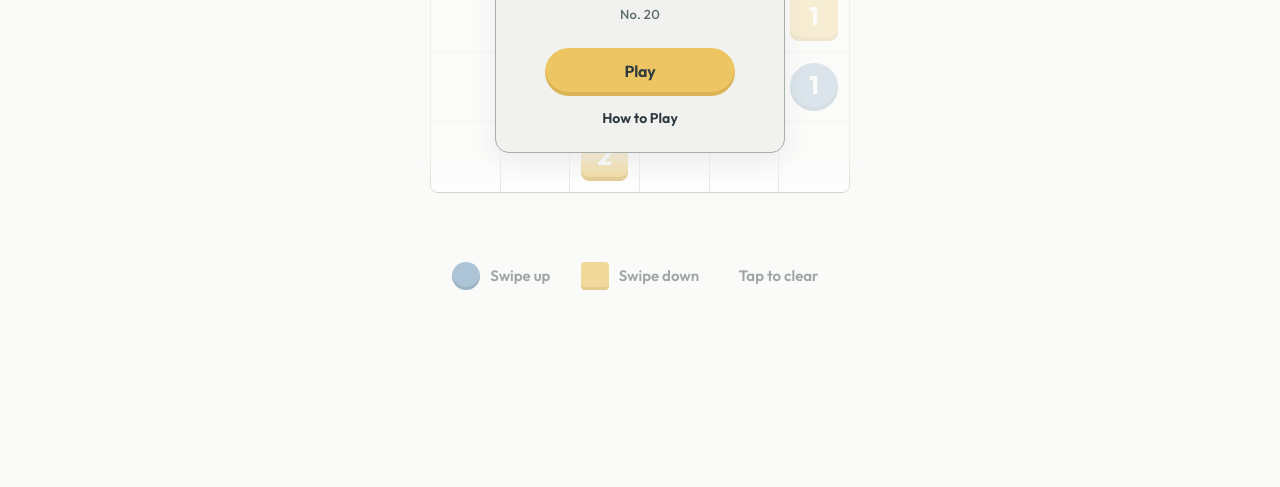
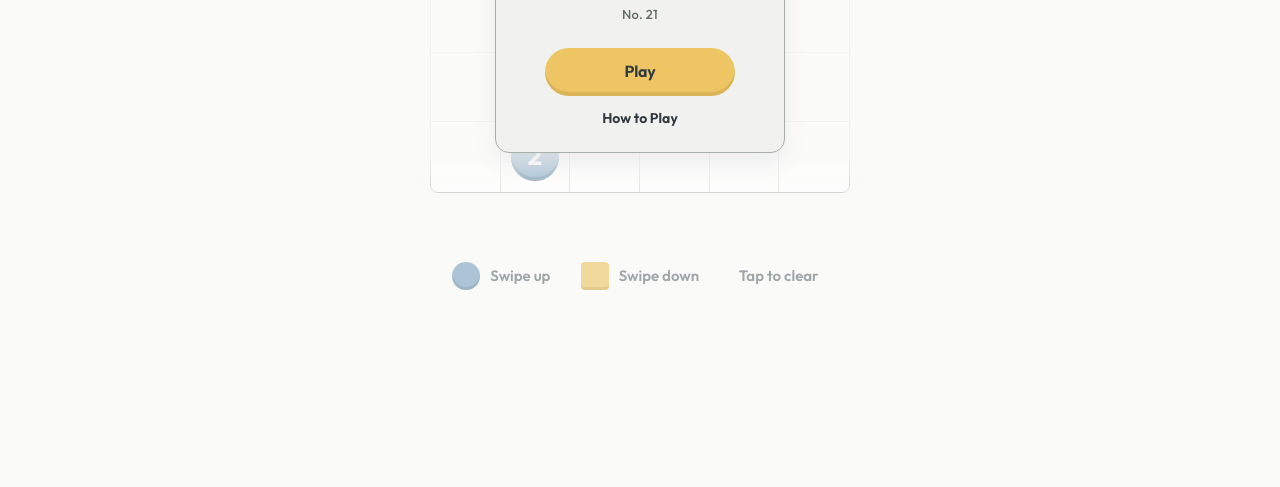
Before and after one commit to tpguenther/Sequentia, a plain HTML site: page index.html in a window 1280 px wide. Shown: the part 313-800 px from the top of the page. Drawn offline with Linux system fonts and the light colour scheme.

Commit message:
Add files via upload

```diff
--- a/index.html
+++ b/index.html
@@ -2132,7 +2132,7 @@ body.neighbors-started #game-screen.controls-fading #key {
 </style>
 </head><body>
 <main id="game-screen">
-<header class="game-header"><button id="archive-back" class="header-icon" type="button" aria-label="Back to Archive" title="Archive"><svg aria-hidden="true" viewBox="0 0 24 24"><path d="M20 12H5m5-5-5 5 5 5"/></svg></button><button aria-label="Archive" class="header-icon dotsoku-archive-trigger" id="archive-toggle" title="Archive" type="button"><svg aria-hidden="true" viewBox="0 0 24 24"><rect x="3" y="5" width="18" height="16" rx="2"/><path d="M8 3v4M16 3v4M3 10h18M8 14h2M14 14h2M8 18h2"/></svg></button><div class="game-header-brand"><h1 class="NUM_TITLE">neighbors</h1><div class="game-puzzle-number" id="game-puzzle-number">Puzzle #20</div></div><div class="header-tools"><button aria-label="Mute sound" aria-pressed="true" class="header-icon" id="sound" title="Mute sound" type="button"><svg aria-hidden="true" viewBox="0 0 24 24"><path d="M11 5 6.5 9H3.5v6h3L11 19V5Z"/><path class="sound-waves" d="M15 9a4 4 0 0 1 0 6M18 6a8 8 0 0 1 0 12"/><path class="sound-slash" d="M16 9l5 6m0-6-5 6"/></svg></button><button aria-label="How to Play" class="header-icon header-help" id="help" title="How to Play"><svg aria-hidden="true" viewBox="0 0 24 24"><circle class="help-ring" cx="12" cy="12" r="9"/><path d="M9.25 9.1a2.95 2.95 0 0 1 5.7 1c0 2.1-2.95 2.65-2.95 4.4"/><circle class="help-dot" cx="12" cy="17.65" r="1"/></svg></button></div></header>
+<header class="game-header"><button id="archive-back" class="header-icon" type="button" aria-label="Back to Archive" title="Archive"><svg aria-hidden="true" viewBox="0 0 24 24"><path d="M20 12H5m5-5-5 5 5 5"/></svg></button><button aria-label="Archive" class="header-icon dotsoku-archive-trigger" id="archive-toggle" title="Archive" type="button"><svg aria-hidden="true" viewBox="0 0 24 24"><rect x="3" y="5" width="18" height="16" rx="2"/><path d="M8 3v4M16 3v4M3 10h18M8 14h2M14 14h2M8 18h2"/></svg></button><div class="game-header-brand"><h1 class="NUM_TITLE">neighbors</h1><div class="game-puzzle-number" id="game-puzzle-number">Puzzle #21</div></div><div class="header-tools"><button aria-label="Mute sound" aria-pressed="true" class="header-icon" id="sound" title="Mute sound" type="button"><svg aria-hidden="true" viewBox="0 0 24 24"><path d="M11 5 6.5 9H3.5v6h3L11 19V5Z"/><path class="sound-waves" d="M15 9a4 4 0 0 1 0 6M18 6a8 8 0 0 1 0 12"/><path class="sound-slash" d="M16 9l5 6m0-6-5 6"/></svg></button><button aria-label="How to Play" class="header-icon header-help" id="help" title="How to Play"><svg aria-hidden="true" viewBox="0 0 24 24"><circle class="help-ring" cx="12" cy="12" r="9"/><path d="M9.25 9.1a2.95 2.95 0 0 1 5.7 1c0 2.1-2.95 2.65-2.95 4.4"/><circle class="help-dot" cx="12" cy="17.65" r="1"/></svg></button></div></header>
 <div class="wrap">
 <div class="board-stage">
 <div aria-label="Six by six logic puzzle" class="board" id="board" role="group"></div>
@@ -2143,7 +2143,7 @@ body.neighbors-started #game-screen.controls-fading #key {
   <rect x="134.5" y="28" width="93.5" height="93.5" rx="16" fill="#E8C75E"/>
   <rect x="28" y="134.5" width="93.5" height="93.5" rx="16" fill="#E8C75E"/>
   <circle cx="181.25" cy="181.25" r="46.75" fill="#86ABC8"/>
-</svg></div><h2 class="start-panel-brand">neighbors</h2><p class="start-panel-tagline">Every neighbor counts.</p><div class="start-panel-number" id="start-panel-number">No. 20</div><button class="NUM_PRIMARY" id="play" type="button">Play</button><button class="start-how" id="start-help" type="button">How to Play</button></div></div>
+</svg></div><h2 class="start-panel-brand">neighbors</h2><p class="start-panel-tagline">Every neighbor counts.</p><div class="start-panel-number" id="start-panel-number">No. 21</div><button class="NUM_PRIMARY" id="play" type="button">Play</button><button class="start-how" id="start-help" type="button">How to Play</button></div></div>
 </div>
 <div class="puzzle-label" id="puzzle-label">Puzzle #14</div>
 <div class="inline-result" hidden="" id="result"><div class="completion-panel"><h2 class="neighbors-finish-heading">Nicely done!</h2><span class="inline-time-label">Solved in</span><strong id="finish-time">0:00</strong></div><button class="NUM_PRIMARY" id="share"><span aria-hidden="true" class="share-symbol"><svg fill="none" stroke="currentColor" stroke-linecap="round" stroke-linejoin="round" stroke-width="2.2" viewbox="0 0 32 28"><path d="M9.5 12.2 22.5 5.7M9.5 15.8l13 6.5"></path><circle cx="6" cy="14" fill="#F2C65D" r="3.4"></circle><circle cx="26" cy="4" fill="#F2C65D" r="3.4"></circle><circle cx="26" cy="24" fill="#F2C65D" r="3.4"></circle></svg></span><span>Share</span></button><button type="button" id="archive-finish-return">Back to Archive</button></div>
@@ -2238,11 +2238,18 @@ const medium19Clues=[3,4,10,12,19,22,27,29,32,33];
 // exhaustive candidate search and iterative clue/row/column propagation verified.
 const medium20Solution=['101001','001101','110100','001110','010011','110010'].join('').split('').map(Number);
 const medium20Clues=[6,7,8,10,15,17,21,23,29,32];
-const TODAY_PUZZLE=20, ARCHIVE_DAYS=7;
+// Puzzle #21 (Saturday, November 21): new Medium board.
+// Ten interior/edge clues with interconnected deductions and no corner clues.
+// Unique solution verified by exhaustive constraint search, with deterministic
+// row/column and matching-neighbor deductions completing all 36 cells.
+const medium21Solution=['000111','110100','101100','100011','011010','011001'].join('').split('').map(Number);
+const medium21Clues=[11,13,14,15,17,20,22,25,28,31];
+const TODAY_PUZZLE=21, ARCHIVE_DAYS=7;
 let puzzleNumber=TODAY_PUZZLE;
-let solution=medium20Solution.slice(), clues=medium20Clues.slice();
+let solution=medium21Solution.slice(), clues=medium21Clues.slice();
 // Puzzles #2–#5 remain demo transformations of #6, not production puzzles.
 function puzzleLayout(n){
+ if(n===21)return {solution:medium21Solution.slice(),clues:medium21Clues.slice()};
  if(n===20)return {solution:medium20Solution.slice(),clues:medium20Clues.slice()};
  if(n===19)return {solution:medium19Solution.slice(),clues:medium19Clues.slice()};
  if(n===18)return {solution:medium18Solution.slice(),clues:medium18Clues.slice()};
```
